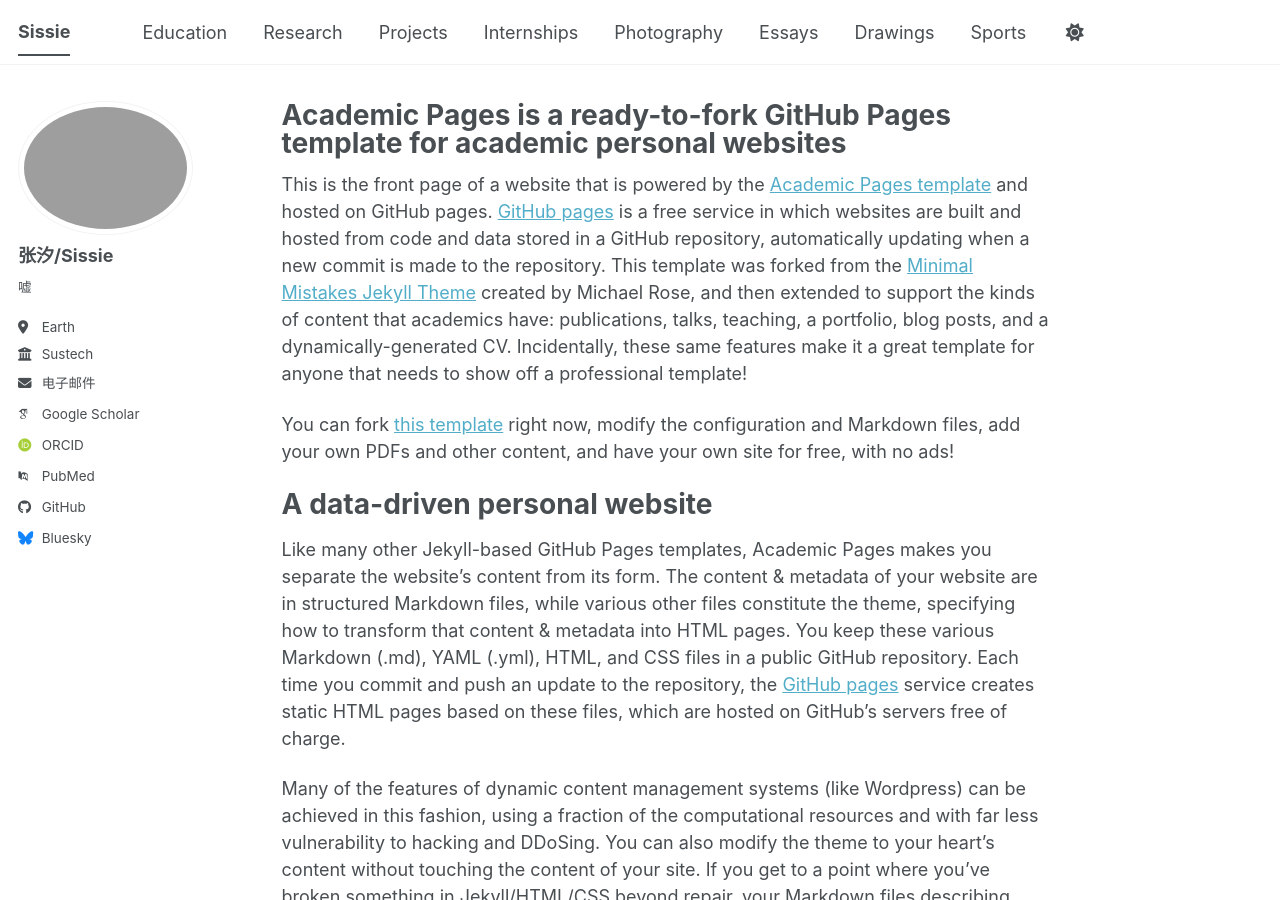
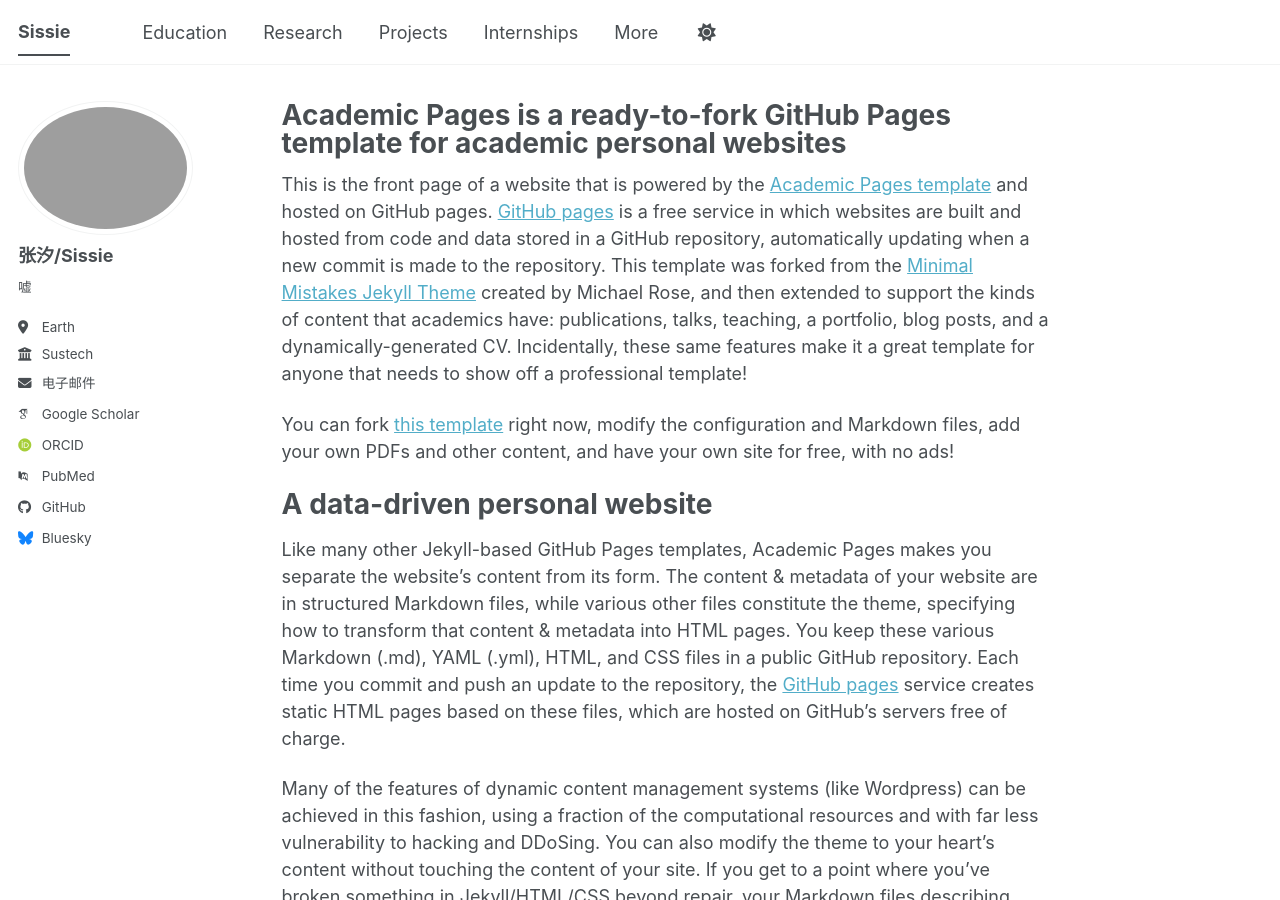
Before and after one commit to SeeSissie/SeeSissie.github.io, a Jekyll site: the page built from _pages/about.md, in a window 1280 px wide and 900 px high. Built offline with Jekyll 4.4.1, drawn with Linux system fonts in a browser that asks for light colours; some web fonts are replaced; a script bundle is joined from its source files by our own code; library files that are not in the unit come from our copies.

Commit message:
Update navigation.yml

```diff
--- a/_data/navigation.yml
+++ b/_data/navigation.yml
@@ -23,15 +23,16 @@ main:
 
   # - title: "CV"
   #   url: /cv-json/
+  - title: "More"
+    children:
+      - title: "Photography"
+        url: /markdown/
 
-  - title: "Photography"
-    url: /markdown/
+      - title: "Essays"
+        url: /year-archive/
 
-  - title: "Essays"
-    url: /year-archive/
+      - title: "Drawings"
+        url: /markdown/
 
-  - title: "Drawings"
-    url: /markdown/
-
-  - title: "Sports"
-    url: /markdown/
+      - title: "Sports"
+        url: /markdown/
```
